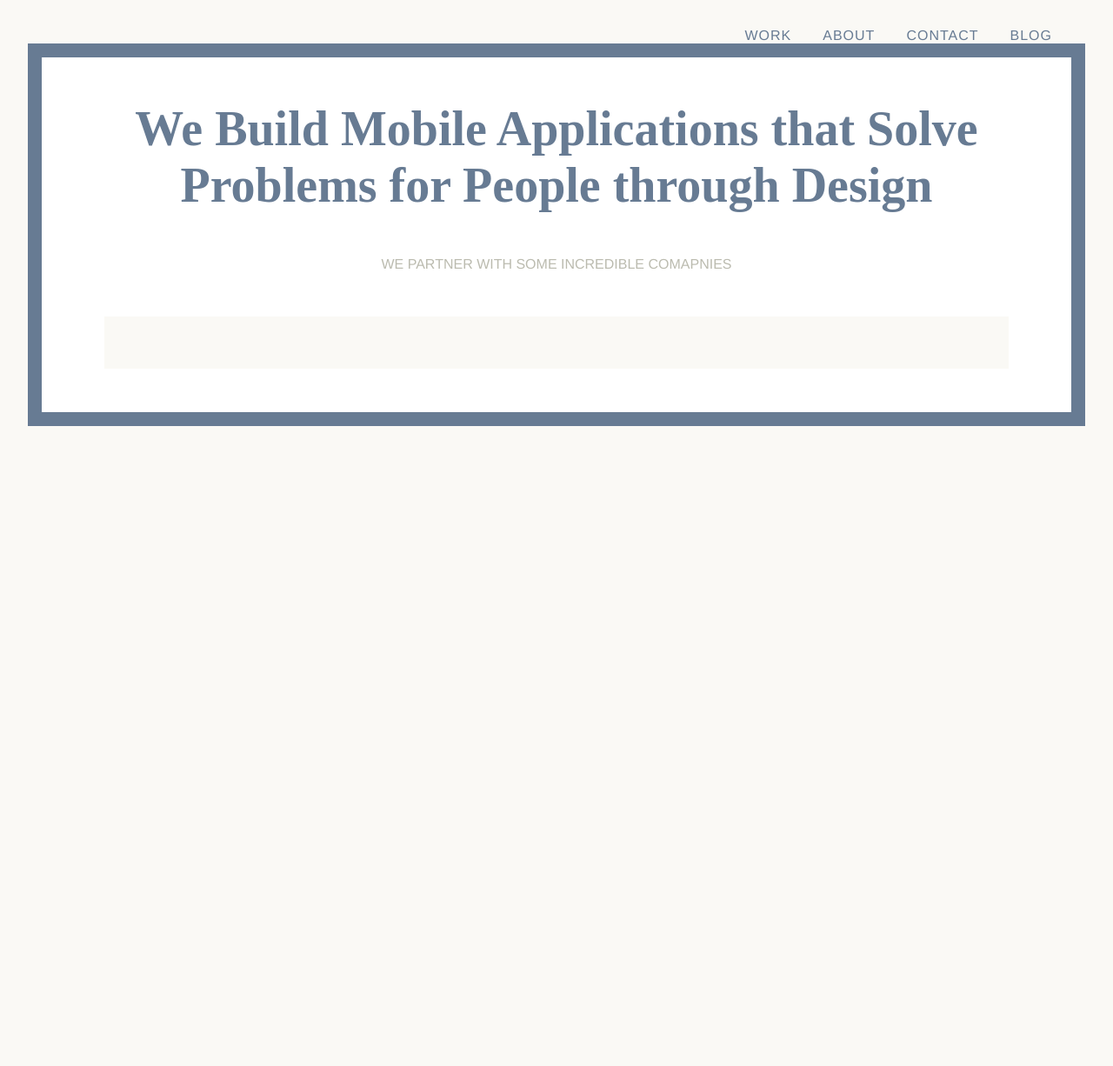
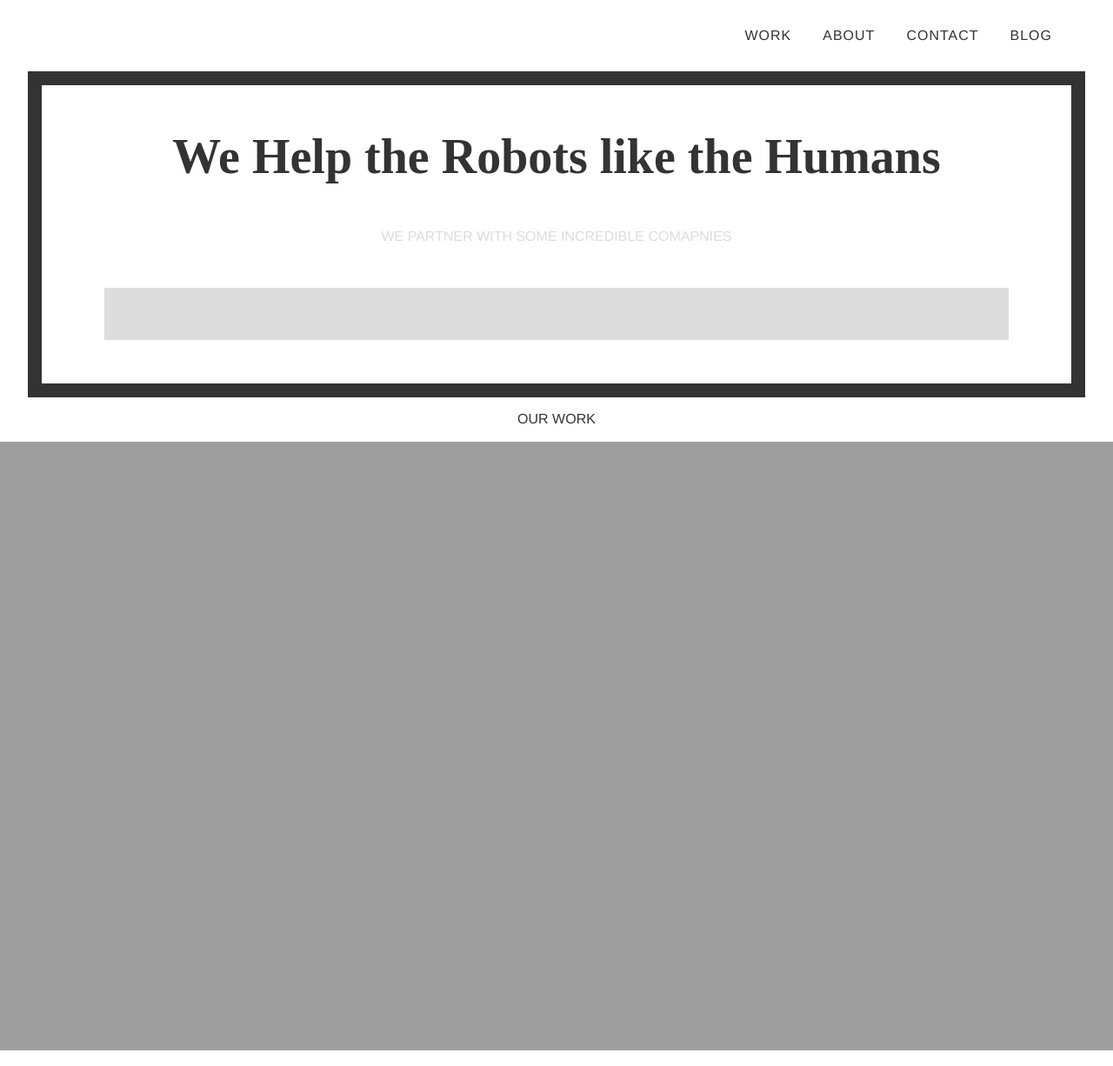
Before and after one commit to FuturaIO/futuraio.github.com, a Jekyll site: the page built from index.html, in a window 1280 px wide. Shown: the whole page at 87% size. Built offline with Jekyll 4.4.1, drawn with Linux system fonts in a browser that asks for light colours; nearby versions of some CDN libraries; library files that are not in the unit come from our copies; Markdown is read by kramdown in place of the engine named in the settings; before the commit the page ends 900 px from its top, so only the background shows below that.

Commit message:
jekyll 1.0, site version 4, traffic bg img

```diff
--- a/_config.yml
+++ b/_config.yml
@@ -1,3 +1,2 @@
-auto: true
-server: true
+serve: true
 markdown: rdiscount
--- a/_layouts/default.html
+++ b/_layouts/default.html
@@ -13,7 +13,7 @@
     <body>
     	<header>
             <div class="container">
-                <a href="assets/img/logo.png" title="Futura IO" class="logo"></a>
+                <a href="/assets/img/logo.png" title="Futura IO" class="logo"></a>
     			<nav>
     				<a href="/#work">Work</a>
     				<a href="/#about">About</a>
--- a/assets/css/style.css
+++ b/assets/css/style.css
@@ -1,5 +1,5 @@
 body {
-	background: #faf9f5;
+	background: #fff;
 }
 
 p, a {
@@ -12,8 +12,8 @@
 /************************/
 
 header {
-	background: #faf9f5;
-	margin-top: 2em;
+	background: #fff;
+	margin: 2em 0 2em 0;
 }
 
 header nav {
@@ -21,7 +21,7 @@
 }
 
 header a {
-	color: #677b93;
+	color: #333;
 	text-decoration: none;
 	text-transform: uppercase;
 	letter-spacing: 1px;
@@ -43,12 +43,12 @@
 
 #about {
 	background: #fff;
-	border: 1em solid #677b93;
+	border: 1em solid #333;
 	margin: 0 2em;
 }
 
 #about p {
-	color: #bbbbaf;
+	color: #dcdcdc;
 	text-align: center;
 	text-transform: uppercase;
 }
@@ -57,14 +57,31 @@
 	font-family: "athelas", georiga, serif;
 	font-size: 3.5em;
 	text-align: center;
-	color: #677b93;
+	color: #333;
 	margin: 50px;
 }
 
 .partner {
-	background: #faf9f5;
+	background: #dcdcdc;
 	margin: 50px;
 	padding: 30px;
+}
+
+/*************************
+/* WORK
+/************************/
+
+.wtitle {
+	color: #333;
+	text-align: center;
+	text-transform: uppercase;
+	font-family: "freight-sans-pro", helvetica, sans-serif;
+}
+
+#traffic {
+	background-image: url(/assets/img/traffic_product@2x.jpg);
+	height: 700px;
+	background-position: center;
 }
 
 /*************************
@@ -73,7 +90,7 @@
 
 #blog {
 	background: #fff;
-	border: 1em solid #677b93;
+	border: 1em solid #333;
 	text-align: center;
 	font-family: "freight-sans-pro", helvetica neue, sans-serif;
 }
--- a/index.html
+++ b/index.html
@@ -5,13 +5,14 @@
 
 <section id="about">
   <div class="container">
-    <h1>We Build Mobile Applications that Solve Problems for People through Design</h1>
+    <h1>We Help the Robots like the Humans</h1>
     <p>We partner with some incredible comapnies</p>
     <div class="partner"></div>
   </div>
 </section>
 
 <section id="work">
+  <p class="wtitle">Our Work</p>
 	<section id="traffic">
     <div class="container">
     </div>
```
Also changed, not shown: 1 other file.
